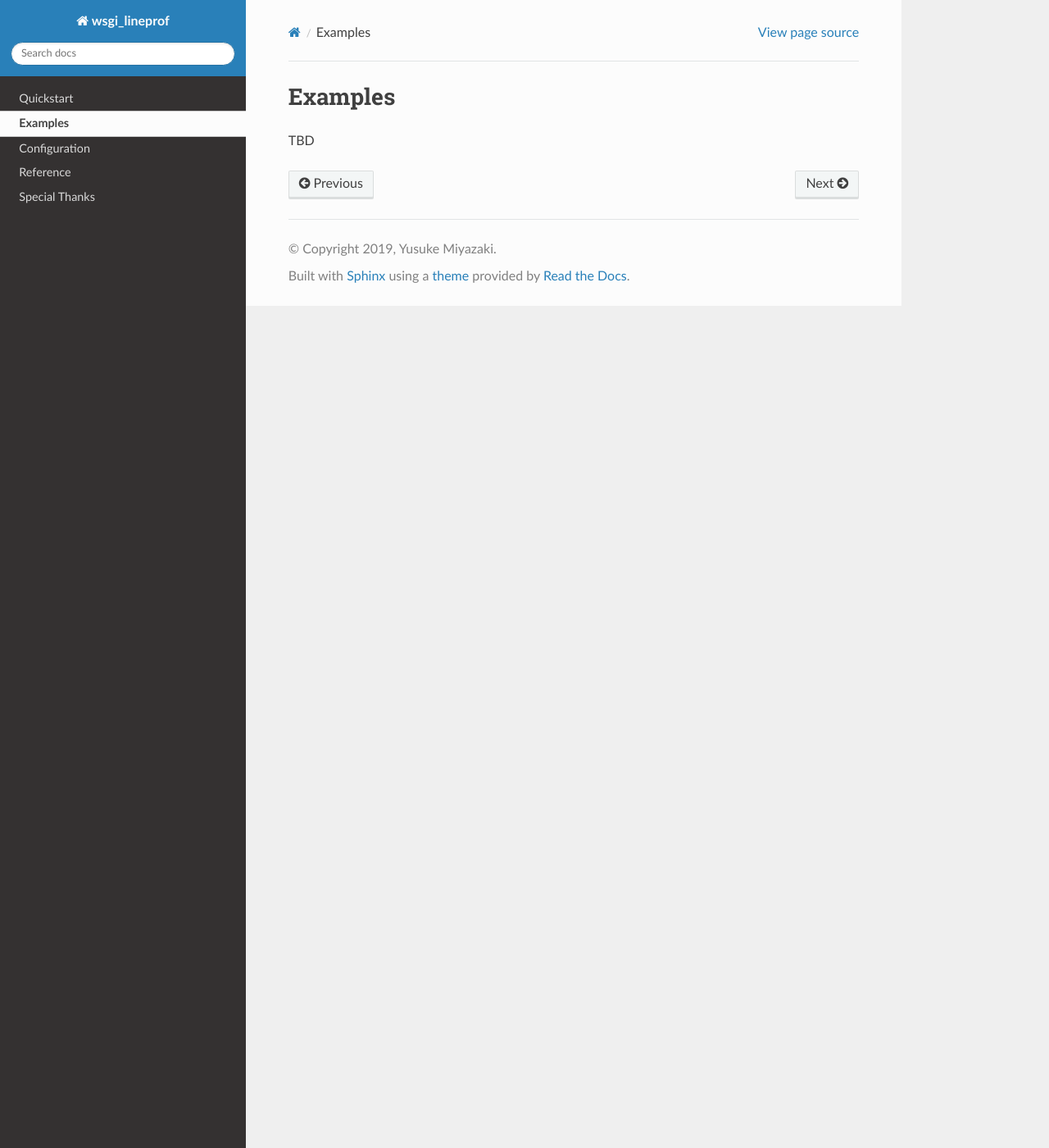
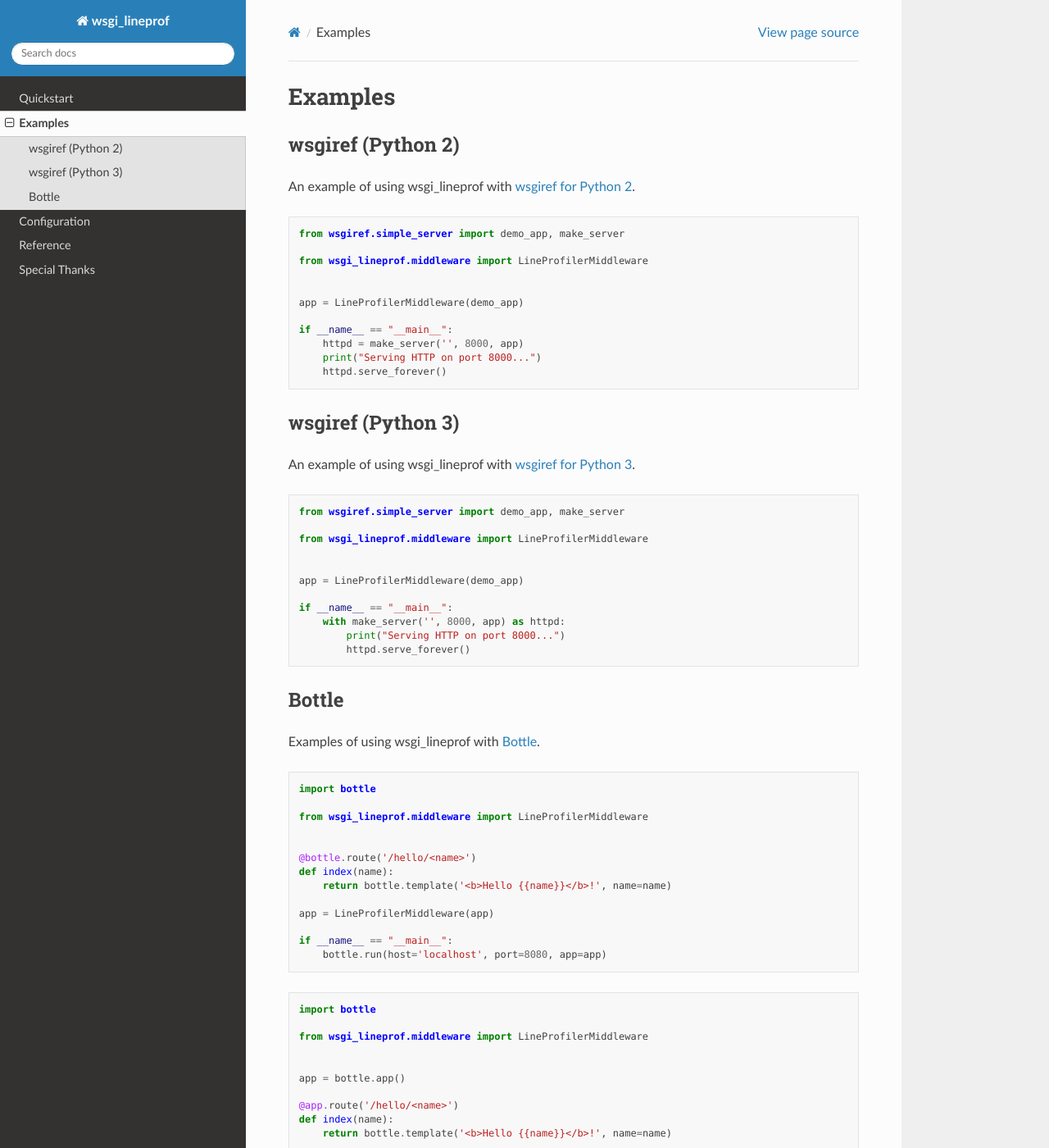
Before and after one commit to ymyzk/wsgi_lineprof, a Sphinx documentation site: the page built from docs/examples.rst, in a window 1280 px wide and 1400 px high. Shown: the whole window at 82% size. Built offline with Sphinx 7.4.7 and the Read the Docs theme 2.0.0, drawn with Linux system fonts in a browser that asks for light colours; some of the changed text lies outside the part shown.

Commit message:
Add examples

```diff
--- a/docs/examples.rst
+++ b/docs/examples.rst
@@ -1,51 +1,76 @@
 Examples
 ========
-TBD
 
-.. Results contain many other functions, you can remove unnecessary results by
-.. using *filters*.
-.. Example usage with Bottle:
-..
-.. .. code-block:: python
-..
-..    import time
-..
-..    import bottle
-..    from wsgi_lineprof.middleware import LineProfilerMiddleware
-..
-..    app = bottle.default_app()
-..
-..
-..    @app.route('/')
-..    def index():
-..        time.sleep(1)
-..        return "Hello world!!"
-..
-..    if __name__ == "__main__":
-..        # Add wsgi_lineprof as a WSGI middleware!
-..        app = LineProfilerMiddleware(app)
-..        bottle.run(app=app)
-..
-.. Run the above script to start web server, then access http://127.0.0.1:8080.
-..
-.. wsgi_lineprof writes results to stdout every time an HTTP request is processed by default.
-.. You can see the output like this in your console:
-..
-.. ::
-..
-..    ... (snip) ...
-..
-..    File: ./app.py
-..    Name: index
-..    Total time: 1.00518 [sec]
-..      Line      Hits         Time  Code
-..    ===================================
-..         9                         @app.route('/')
-..        10                         def index():
-..        11         1      1005175      time.sleep(1)
-..        12         1            4      return "Hello world!!"
-..
-..    ... (snip) ...
-..
-.. Results contain many other functions, you can remove unnecessary results by
-.. using *filters*.
+wsgiref (Python 2)
+------------------
+An example of using wsgi_lineprof with `wsgiref for Python 2 <https://docs.python.org/2.7/library/wsgiref.html>`_.
+
+.. code-block:: python
+
+   from wsgiref.simple_server import demo_app, make_server
+
+   from wsgi_lineprof.middleware import LineProfilerMiddleware
+
+
+   app = LineProfilerMiddleware(demo_app)
+
+   if __name__ == "__main__":
+       httpd = make_server('', 8000, app)
+       print("Serving HTTP on port 8000...")
+       httpd.serve_forever()
+
+wsgiref (Python 3)
+------------------
+An example of using wsgi_lineprof with `wsgiref for Python 3 <https://docs.python.org/3/library/wsgiref.html>`_.
+
+.. code-block:: python
+
+   from wsgiref.simple_server import demo_app, make_server
+
+   from wsgi_lineprof.middleware import LineProfilerMiddleware
+
+
+   app = LineProfilerMiddleware(demo_app)
+
+   if __name__ == "__main__":
+       with make_server('', 8000, app) as httpd:
+           print("Serving HTTP on port 8000...")
+           httpd.serve_forever()
+
+Bottle
+------
+Examples of using wsgi_lineprof with `Bottle <https://bottlepy.org/>`_.
+
+.. code-block:: python
+
+   import bottle
+
+   from wsgi_lineprof.middleware import LineProfilerMiddleware
+
+
+   @bottle.route('/hello/<name>')
+   def index(name):
+       return bottle.template('<b>Hello {{name}}</b>!', name=name)
+
+   app = LineProfilerMiddleware(app)
+
+   if __name__ == "__main__":
+       bottle.run(host='localhost', port=8080, app=app)
+
+.. code-block:: python
+
+   import bottle
+
+   from wsgi_lineprof.middleware import LineProfilerMiddleware
+
+
+   app = bottle.app()
+
+   @app.route('/hello/<name>')
+   def index(name):
+       return bottle.template('<b>Hello {{name}}</b>!', name=name)
+
+   app = LineProfilerMiddleware(bottle.app())
+
+   if __name__ == "__main__":
+       bottle.run(host='localhost', port=8080, app=app)
```
Also changed, not shown: 4 other files.
